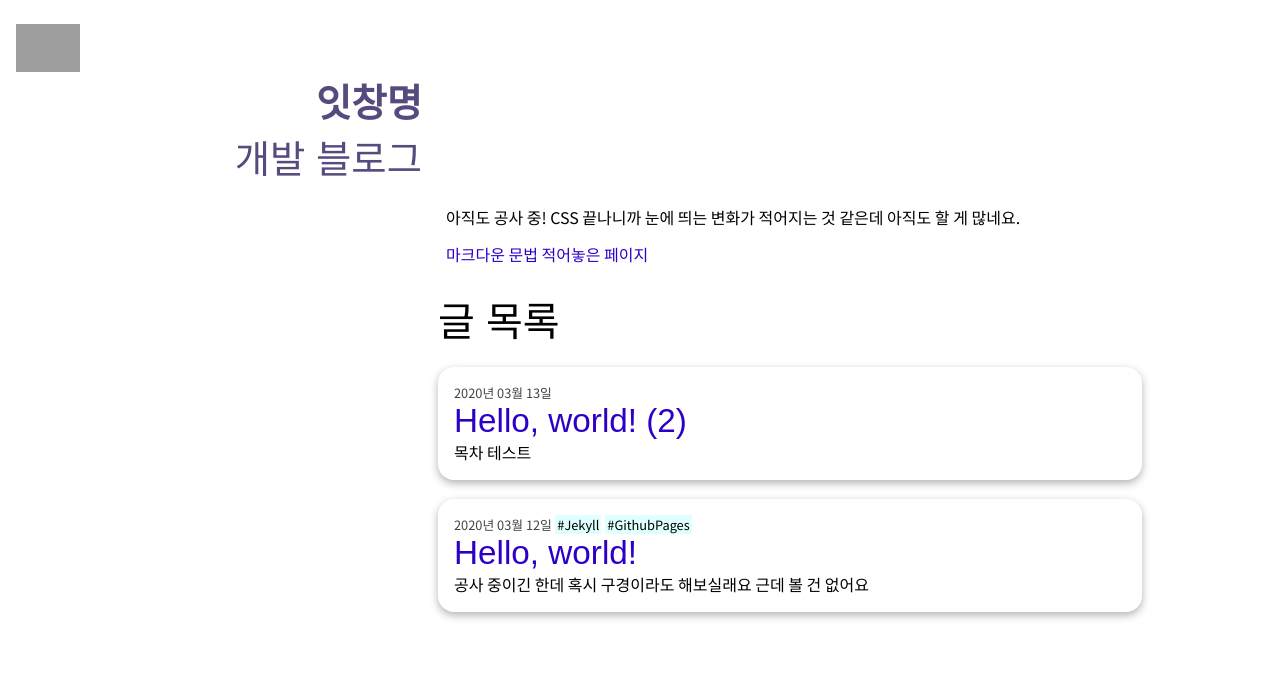
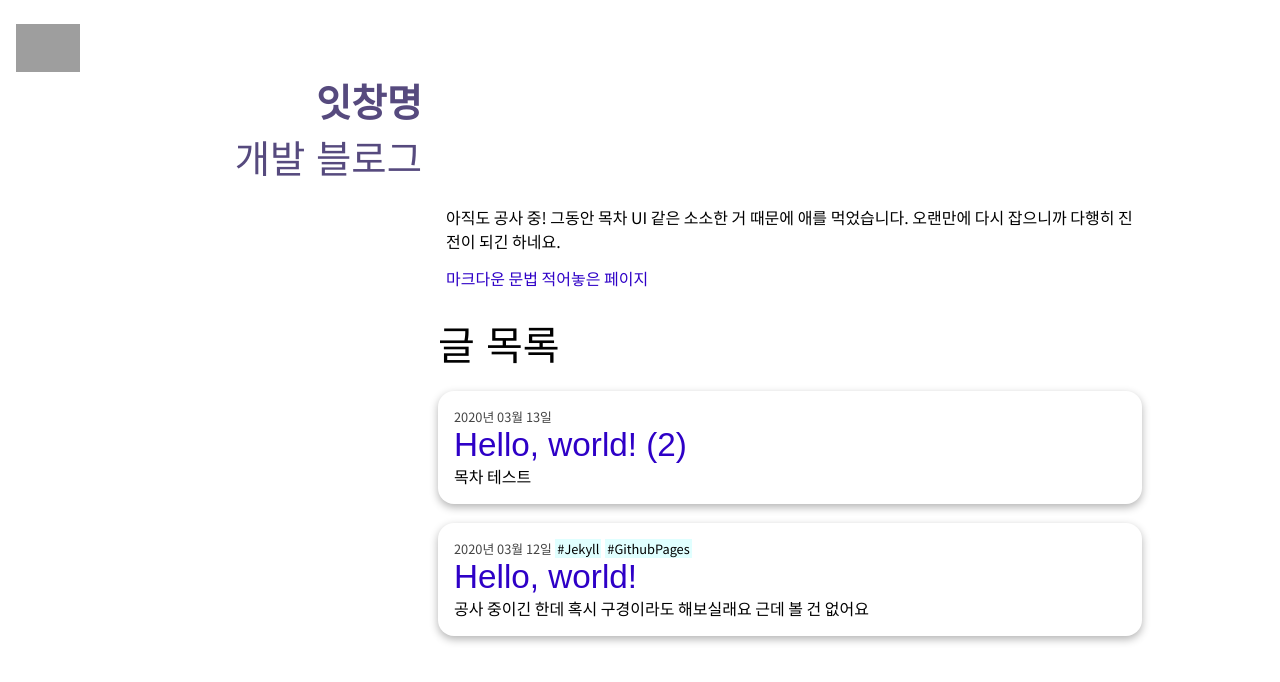
Before and after one commit to EatChangmyeong/EatChangmyeong.github.io, a Jekyll site: the page built from index.md, in a window 1280 px wide. Shown: the top 682 px of the page. Built offline with Jekyll 4.4.1, drawn with Linux system fonts in a browser that asks for light colours; some web fonts are replaced; grey boxes are pictures that could not be loaded.

Commit message:
Howdy! I'm finally getting somewhere.

```diff
--- a/index.md
+++ b/index.md
@@ -2,7 +2,7 @@
 layout: front
 ---
 
-아직도 공사 중! CSS 끝나니까 눈에 띄는 변화가 적어지는 것 같은데 아직도 할 게 많네요.
+아직도 공사 중! 그동안 목차 UI 같은 소소한 거 때문에 애를 먹었습니다. 오랜만에 다시 잡으니까 다행히 진전이 되긴 하네요.
 
 [마크다운 문법 적어놓은 페이지](/syntax.html)
 
```
